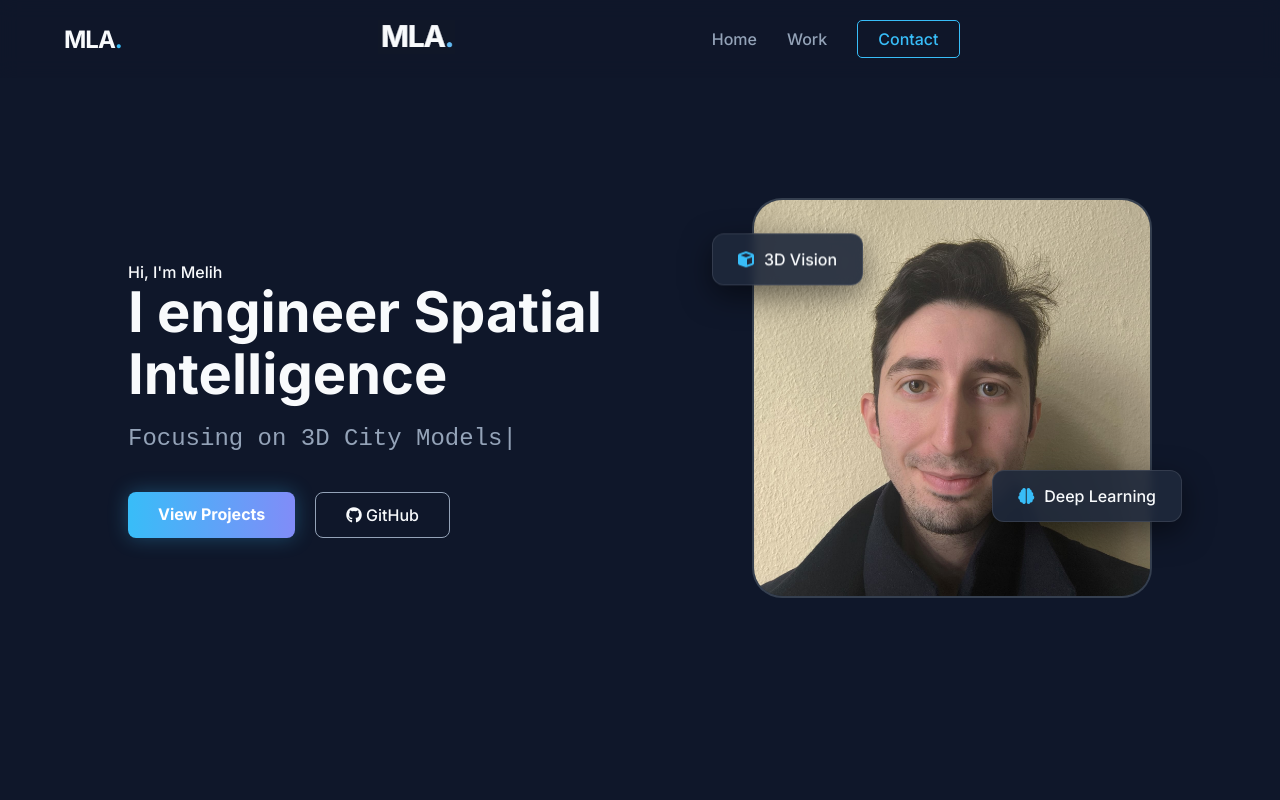
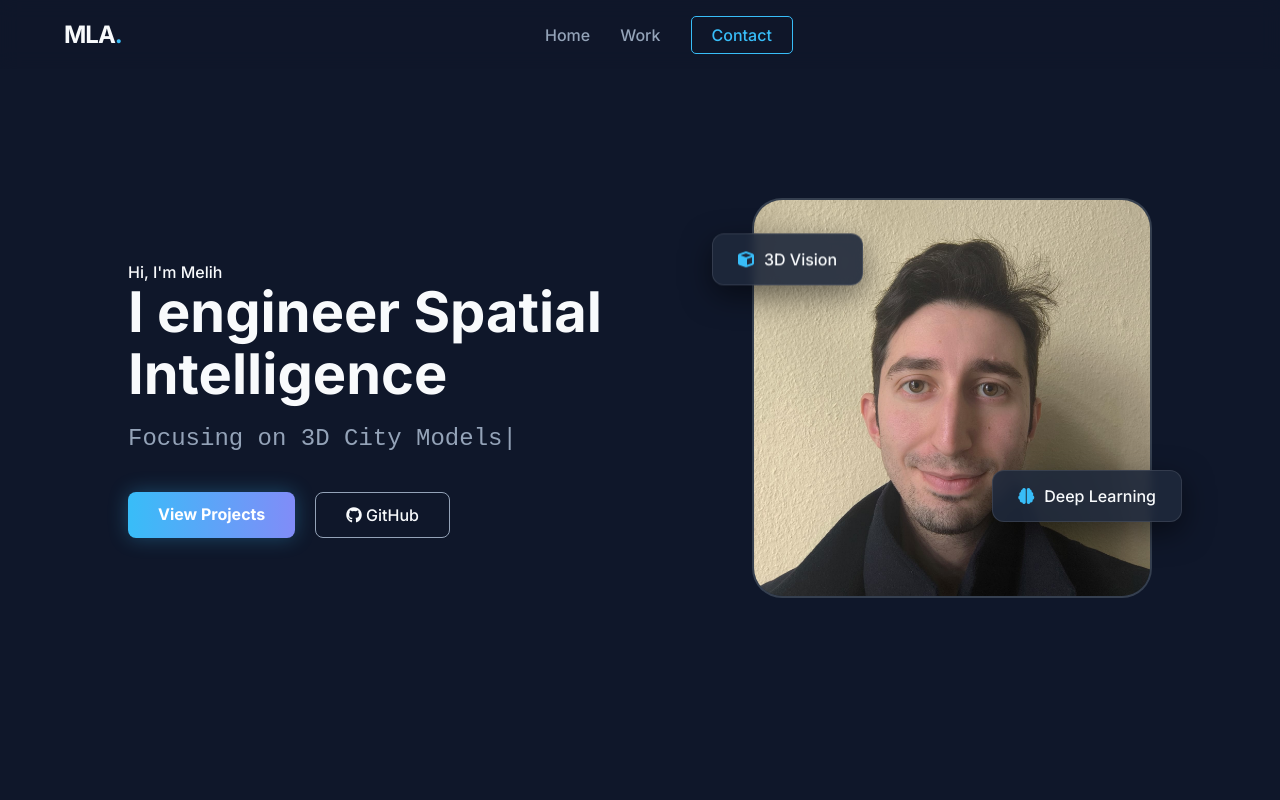
Before and after one commit to melihlevent-aslan/melihlevent-aslan.github.io, a plain HTML site: page index.html in a window 1280 px wide. Shown: the top 800 px of the page. Drawn offline with Linux system fonts and the light colour scheme.

Commit message:
navbar -> head

```diff
--- a/index.html
+++ b/index.html
@@ -3,6 +3,7 @@
 <head>
     <meta charset="UTF-8">
     <meta name="viewport" content="width=device-width, initial-scale=1.0">
+    <link rel="icon" type="image/png" href="assets/img/mla-logo.png">
     <title>Melih Levent Aslan | Spatial AI Engineer</title>
     <link rel="stylesheet" href="style.css">
     <link href="https://fonts.googleapis.com/css2?family=Inter:wght@300;500;700&display=swap" rel="stylesheet">
@@ -12,9 +13,6 @@
 
     <nav class="navbar">
         <div class="logo">MLA<span class="dot">.</span></div>
-            <a href="index.html">
-                <img src="assets/img/mla-logo.png" alt="MLA Logo">
-            </a>
         <ul class="nav-links">
             <li><a href="#home">Home</a></li>
             <li><a href="#work">Work</a></li>
```
